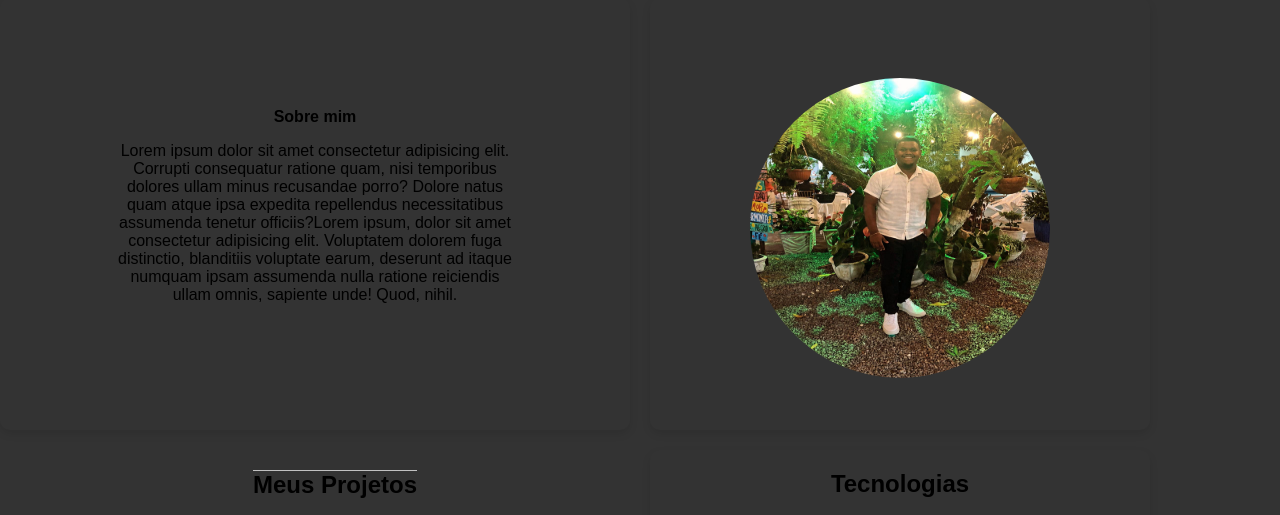
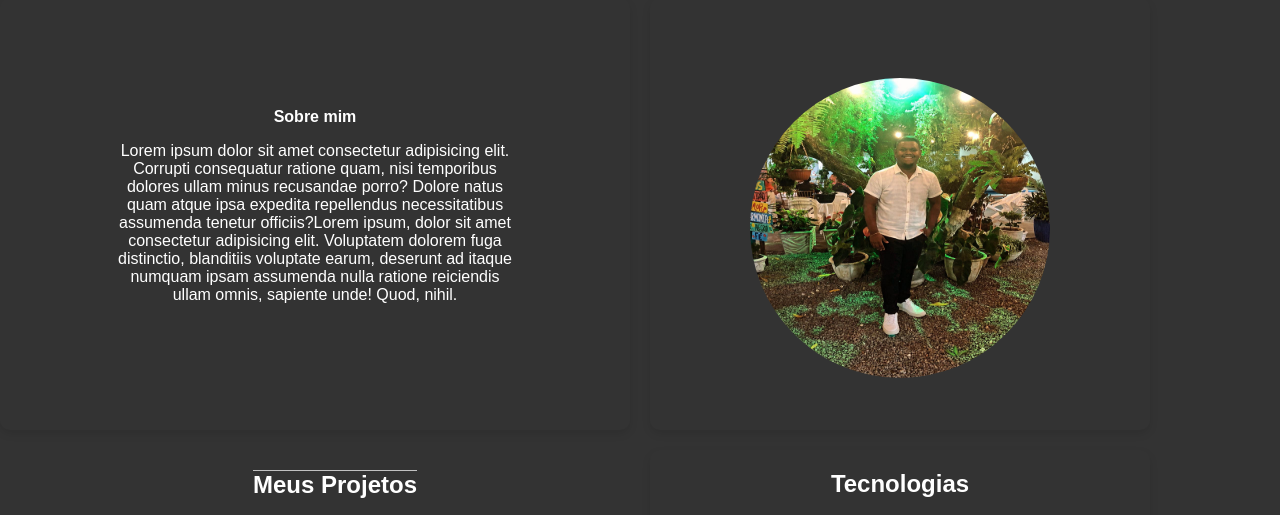
Before and after one commit to brunofreitas882/portfolio, a plain HTML site: page index.html in a window 1280 px wide. Shown: the part 87-602 px from the top of the page. Drawn offline with Linux system fonts and the light colour scheme.

Commit message:
Add files via upload

```diff
--- a/style.css
+++ b/style.css
@@ -58,6 +58,10 @@ h1 {
 
 .back-content {
   padding: 20px;
+}
+
+.h1, p, h2, strong {
+color: #fff;
 }
 
 .h3{
```
Also changed, not shown: index.html (line endings or trailing spaces).
